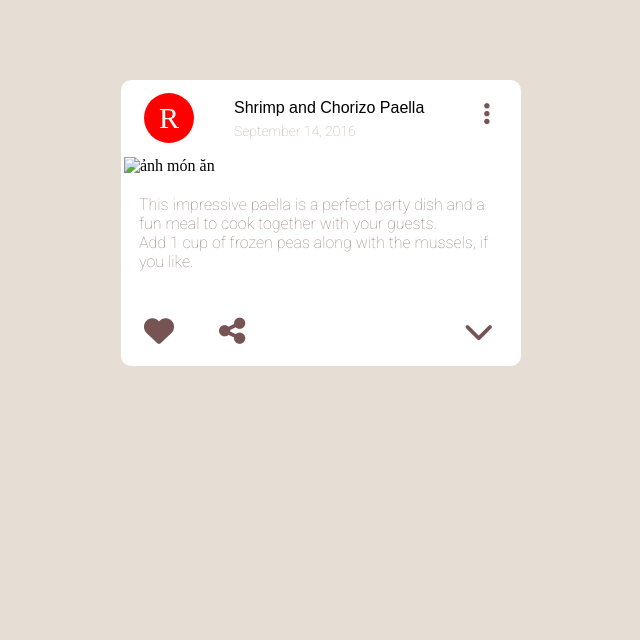
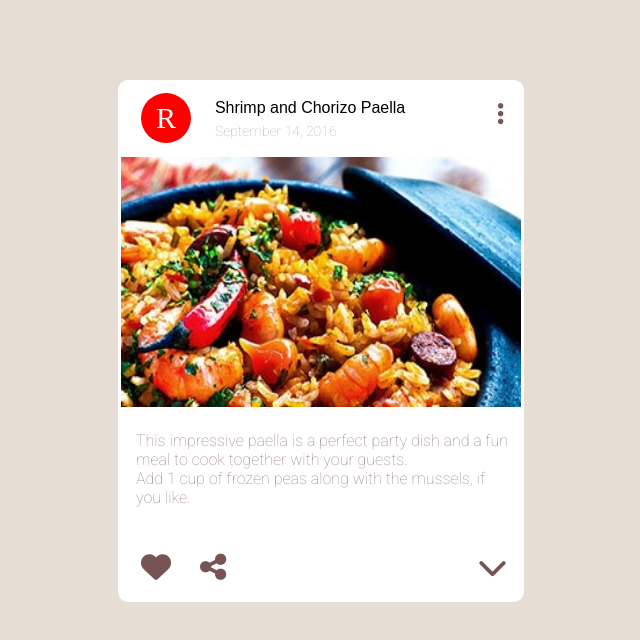
Before and after one commit to HaHuy34/CSS_Card, a plain HTML site: page index.html in a window 1280 px wide. Shown: the whole page, without its empty margins (319-959 px from the left). Drawn offline with Linux system fonts and the light colour scheme; the site is published under a folder, as on GitHub Pages, so addresses that start at the root find nothing.

Commit message:
first commit

```diff
--- a/index.html
+++ b/index.html
@@ -35,7 +35,7 @@
 
         <tr>
           <td colspan="3">
-            <img src="/assets/images/food.jpg" alt="ảnh món ăn" />
+            <img src="./assets/images/food.jpg" alt="ảnh món ăn" />
           </td>
         </tr>
 
```
